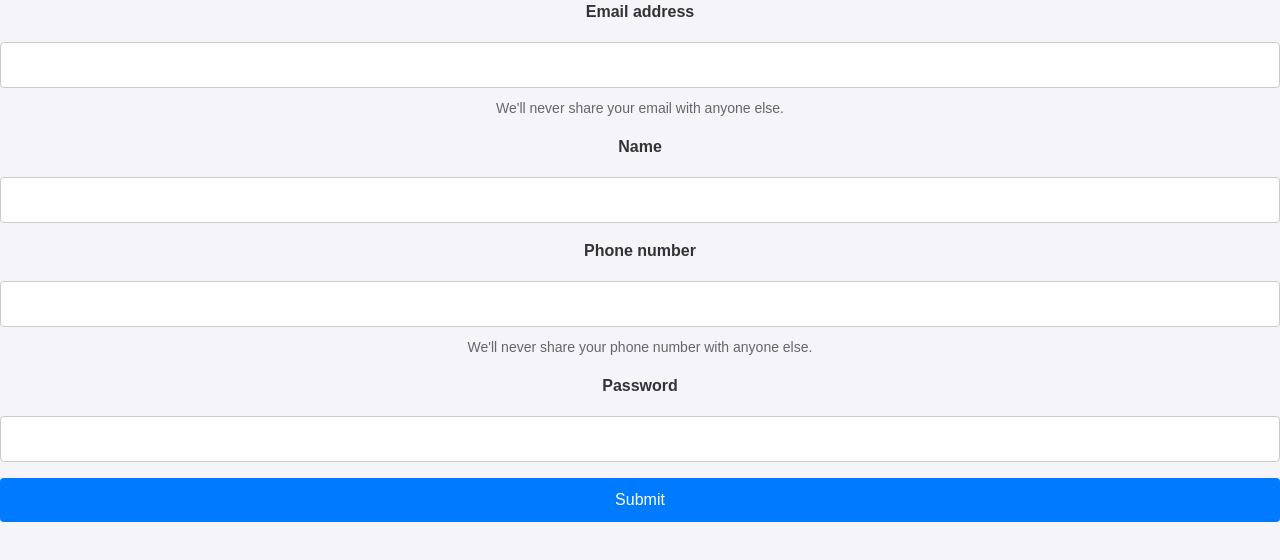
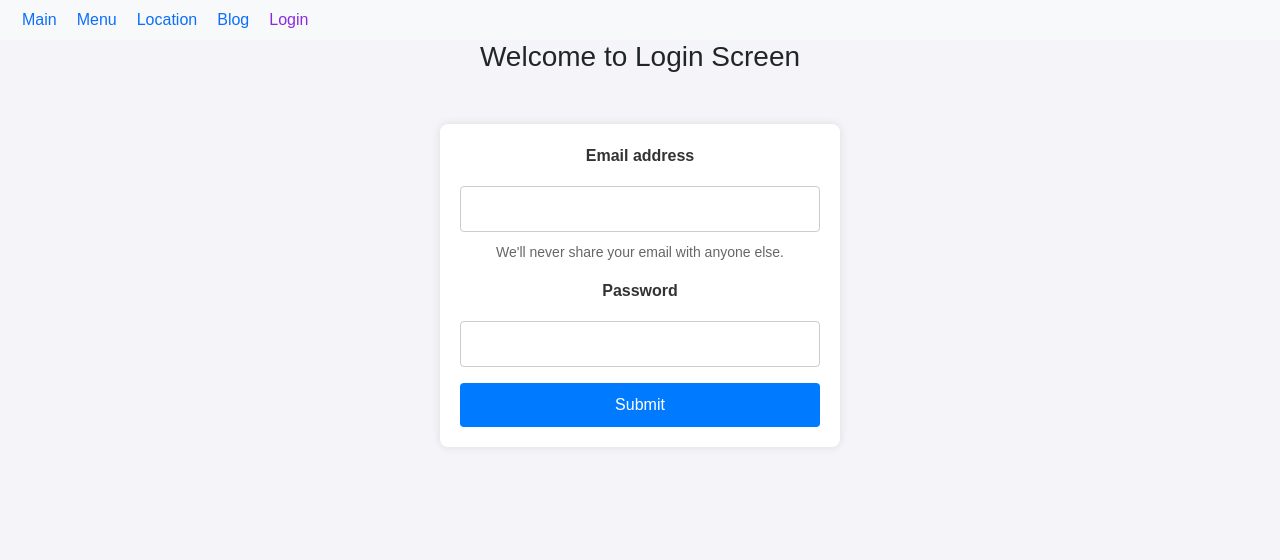
Before and after one commit to krishnabharghav-14/reactrepo, a React (Create React App) app: page /Login in a window 1280 px wide. Shown: the top 560 px of the page. Built offline with nearby package versions, Linux system fonts and the light colour scheme.

Commit message:
added previous components with navigation

```diff
--- a/src/App.js
+++ b/src/App.js
@@ -7,6 +7,7 @@ import SamsungForm from './components/form/uncontrolled/samsungForm';
 import PracticeControlledForm from './components/form/controlled/controlledform';
 import ControlledRegistrationForm from './components/form/controlled/registrationFrom2';
 import ControlledLoginForm from './components/form/controlled/loginForm';
+import NavigationStack from './navigation/navigation';
 
 function App() {
   return (
@@ -15,8 +16,9 @@ function App() {
       {/* <RegistrationForm/> */}
       {/* <SamsungForm/> */}
       {/* <PracticeControlledForm/> */}
-      <ControlledRegistrationForm/>
+      {/* <ControlledRegistrationForm/> */}
       {/* <ControlledLoginForm/> */}
+      <NavigationStack/>
     </div>
   );
 }
--- /dev/null
+++ b/src/components/Orderlist/orderlist.js
@@ -0,0 +1,15 @@
+const Orderlist = (prop) => {
+
+    const { list } = prop
+
+    return (
+        <ol>
+            {
+                list.map((eachData) => <li>{eachData}</li>)
+            }
+        </ol>
+    );
+
+}
+
+export default Orderlist
--- /dev/null
+++ b/src/components/card/card.js
@@ -0,0 +1,102 @@
+import { useState } from 'react'
+import axios from 'axios'
+import Orderlist from '../Orderlist/orderlist'
+
+const Customcard = () => {
+
+    const [loader, setLoader] = useState(true)
+
+    const [state, updateState] = useState([])
+
+    const fetchHandler = async () => {
+        try {
+            const res = await axios.get("https://dummyjson.com/recipes")
+            const recipes = res.data.recipes
+            console.log(recipes)
+
+
+            if (res.status === 200) {
+                updateState(recipes)
+                setLoader(false)
+            }
+        } catch (err) {
+
+        }
+    }
+
+    const addHandler = (TargetItem) => {
+        // const newTargetItem  = { ...TargetItem, id : state.length+1}
+        const newItem = [...state, TargetItem];
+
+        updateState(newItem)
+    }
+
+    const deleteHandler = (TargetItem) => {
+        const newItem = state.filter((each) => each.id!=TargetItem)
+
+        updateState(newItem)
+    }
+
+
+    const allDelete = () => {
+        const newItem = []
+
+        updateState(newItem)
+    }
+
+
+    return (
+        <>
+            {
+                loader ?
+                    <>
+                        <h2>Please wait...</h2>
+                        <button onClick={fetchHandler}>Fetch</button>
+                    </> :
+                    <table className="table table-striped">
+                        <thead>
+                            <tr>
+                                <th colSpan={8}><button onClick={allDelete}>Delete-list</button></th>
+                            </tr>
+                            <tr>
+                                <th scope="col">id</th>
+                                <th scope="col">Recipe Name</th>
+                                <th scope="col">Image</th>
+                                <th scope="col">Cuisine</th>
+                                <th scope="col">Ingredients</th>
+                                <th scope="col">Instructions</th>
+                                <th scope="col">Add item</th>
+                                <th scope="col">Delete item</th>
+                            </tr>
+                        </thead>
+                        <tbody>
+                            {
+                                state.map((each) => {
+
+                                    return (
+
+                                        <>
+
+                                            <tr>
+                                                <th scope="row">{each.id}</th>
+                                                <td>{each.name}</td>
+                                                <td><img src={each.image} width={100} height={100}/></td>
+                                                <td>{each.cuisine}</td>
+                                                <td><Orderlist list={each.ingredients}/></td>
+                                                <td><Orderlist list={each.instructions}/></td>
+                                                <td><button onClick={() => addHandler(each)}>Add</button></td>
+                                                <td><button onClick={() => deleteHandler(each.id)}>Delete</button></td>
+                                            </tr>
+                                        </>
+
+                                    );
+                                })
+                            }
+                        </tbody>
+                    </table>
+            }
+        </>
+    );
+}
+
+export default Customcard;
--- /dev/null
+++ b/src/components/navbar/navbar.css
@@ -0,0 +1,6 @@
+
+
+
+.active{
+    color: blueviolet;
+}
--- /dev/null
+++ b/src/components/navbar/navbar.js
@@ -0,0 +1,46 @@
+import { NavLink } from "react-router-dom";
+import "./navbar.css"
+
+const NavBar = () => {
+
+    const Linkstyle  = {textDecoration:"none", margin : 10}
+
+
+    return (
+        <nav className="navbar navbar-expand-sm bg-light navbar-light">
+            <div className="container-fluid">
+                <ul className="navbar-nav">
+                    <li className="nav-item">
+                        <NavLink to={'/'} style={Linkstyle} >
+                            Main
+                        </NavLink>
+                    </li>
+                    <li className="nav-item">
+                        <NavLink to={'/Menu'} style={Linkstyle} >
+                            Menu
+                        </NavLink>
+                    </li>
+                    <li className="nav-item">
+                        <NavLink to={'/Location'} style={Linkstyle} >
+                            Location
+                        </NavLink>
+                    </li>
+                    <li className="nav-item">
+                        <NavLink to={'/Blog'} style={Linkstyle} >
+                            Blog
+                        </NavLink>
+                    </li>
+                    <li className="nav-item">
+                        <NavLink to={'/Login'} style={Linkstyle} >
+                            Login
+                        </NavLink>
+                    </li>
+                </ul>
+            </div>
+        </nav>
+
+    );
+}
+
+
+export default NavBar
--- /dev/null
+++ b/src/navigation/navigation.js
@@ -0,0 +1,22 @@
+import { BrowserRouter, Route, Routes } from 'react-router-dom'
+import BlogScreen from '../screens/blog-screen';
+import MainScreen from '../screens/Main-screen';
+import MenuScreen from '../screens/Menu-screen';
+import Location from '../screens/Location-screen';
+import LoginScreen from '../screens/Login-screen';
+
+const NavigationStack = () => {
+    return (
+        <BrowserRouter>
+        <Routes>
+            <Route path='/' element={<MainScreen />} />
+            <Route path='/Menu' element={<MenuScreen />} />
+            <Route path='/Location' element={<Location />} />
+            <Route path='/Blog' element={<BlogScreen />} />
+            <Route path='/Login' element={<LoginScreen/>}/>
+        </Routes>
+        </BrowserRouter>
+    );
+}
+
+export default NavigationStack
--- /dev/null
+++ b/src/screens/Location-screen.js
@@ -0,0 +1,13 @@
+import NavBar from "../components/navbar/navbar";
+
+const Location = () => {
+    return (
+        <>
+        <NavBar/>
+        <h3>Welcome to Location Screen </h3>
+        </>
+    );
+}
+
+
+export default Location
--- /dev/null
+++ b/src/screens/Login-screen.js
@@ -0,0 +1,15 @@
+import ControlledLoginForm from "../components/form/controlled/loginForm";
+import NavBar from "../components/navbar/navbar";
+
+const LoginScreen = () => {
+    return(
+        <>
+        <NavBar/>
+        <h3>Welcome to Login Screen</h3>
+        <ControlledLoginForm/>
+        </>
+    );
+}
+
+
+export default LoginScreen
--- /dev/null
+++ b/src/screens/Main-screen.js
@@ -0,0 +1,16 @@
+import NavBar from "../components/navbar/navbar";
+
+const MainScreen = () => {
+
+
+    return (
+        <>
+            <NavBar />
+            <h3>Welcome to Main Screen </h3>
+
+        </>
+
+    );
+}
+
+export default MainScreen
--- /dev/null
+++ b/src/screens/Menu-screen.js
@@ -0,0 +1,15 @@
+import Customcard from "../components/card/card";
+import NavBar from "../components/navbar/navbar";
+
+const MenuScreen = () => {
+    return (
+        <>
+        <NavBar/>
+        <h3>Welcome to Menu Screen </h3>
+        <Customcard/>
+        </>
+    );
+}
+
+
+export default MenuScreen
--- /dev/null
+++ b/src/screens/blog-screen.js
@@ -0,0 +1,12 @@
+import NavBar from "../components/navbar/navbar";
+
+const BlogScreen = () => {
+    return (
+        <>
+        <NavBar/>
+        <h3>Welcome to Blog Screen</h3>
+        </>
+    );
+}
+
+export default BlogScreen
```
